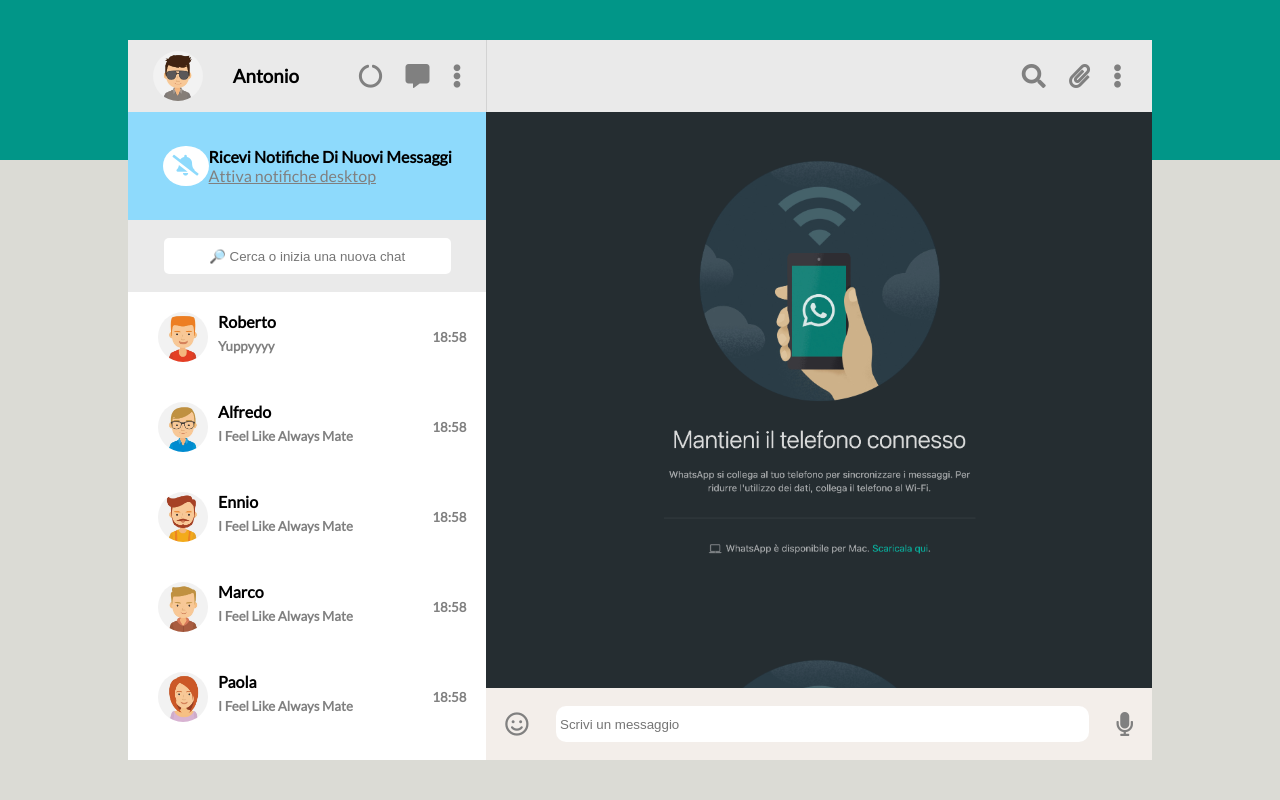
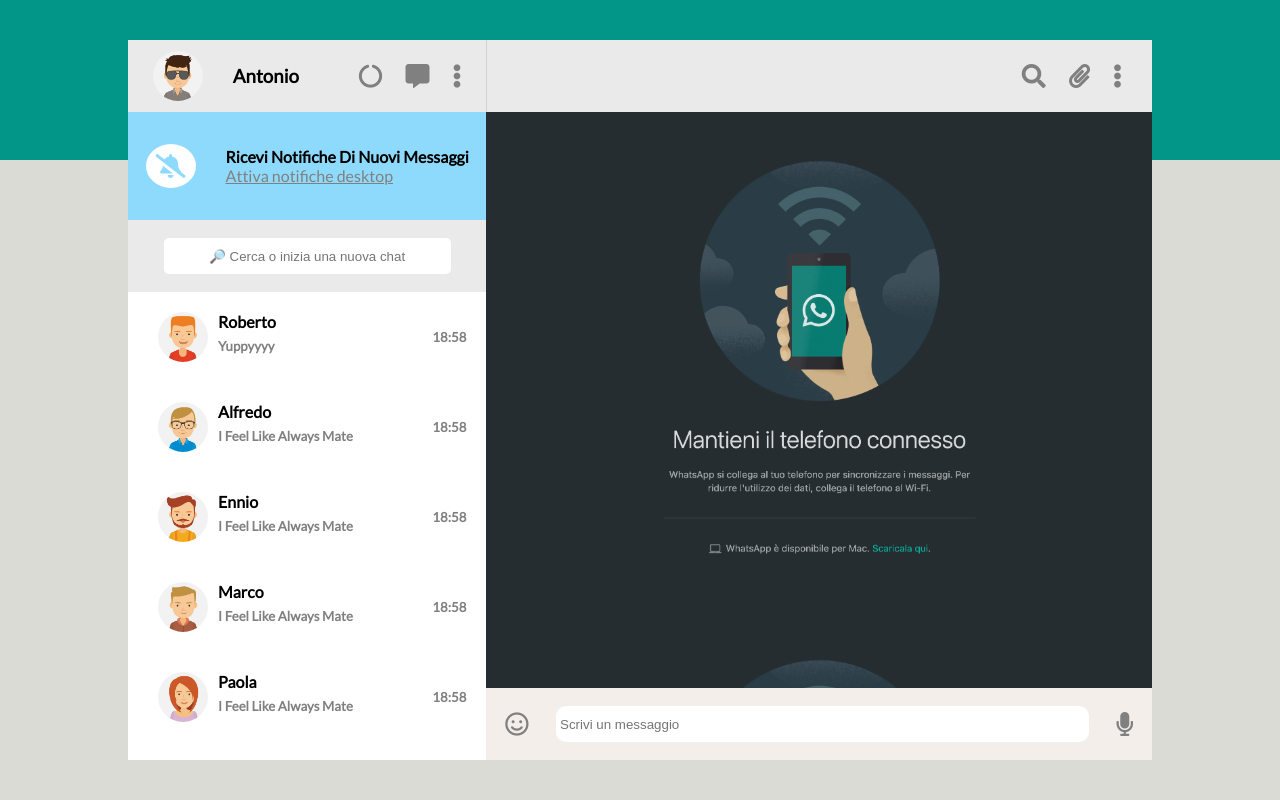
Before and after one commit to antoniolovotrico/vue-boolzapp, a plain HTML site: page milestone5/index.html in a window 1280 px wide. Drawn offline with nearby package versions, Linux system fonts and the light colour scheme.

Commit message:
set margin right in column info

```diff
--- a/milestone5/assets/css/style.css
+++ b/milestone5/assets/css/style.css
@@ -61,13 +61,14 @@ header {
     height: 15%;
     background-color: #8EDAFC;
     justify-content: center;
+
 }
 #bell {
     background-color: white;
     border-radius: 100%;
-    font-size: 1.3rem;
-    padding: 10px;
+    font-size: 1.5rem;
     color: #8EDAFC;
+    margin-right: 30px;
 }
 #column_search{
     height: 10%;
```
